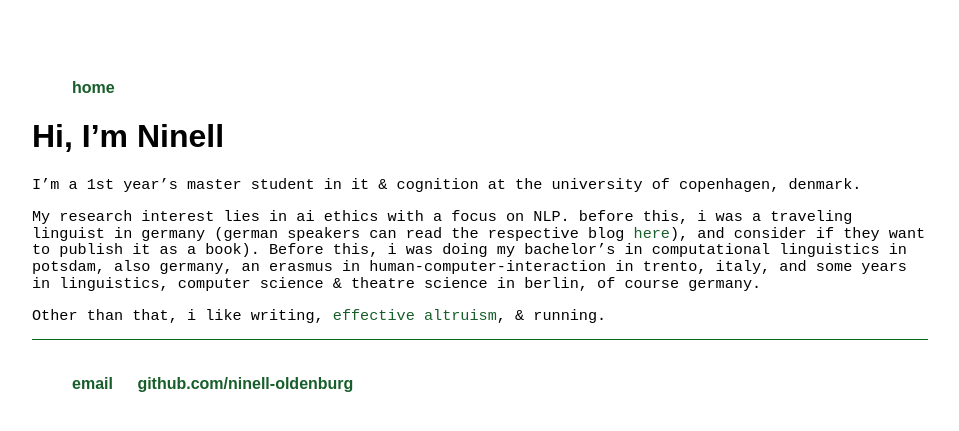
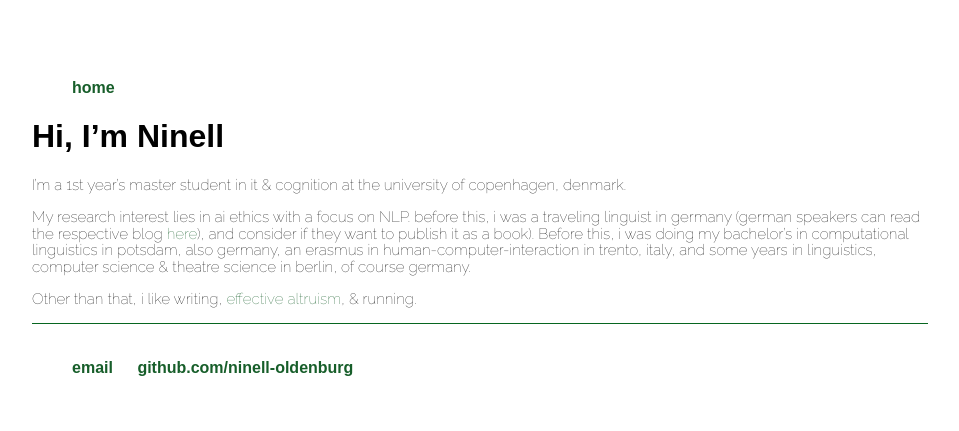
Before and after one commit to ninell-oldenburg/ninell-oldenburg.github.io, a Jekyll site: the page built from README.md, in a window 1280 px wide. Shown: the top 431 px of the page, without its empty margins (160-1119 px from the left). Built offline with Jekyll 4.4.1, drawn with Linux system fonts in a browser that asks for light colours; our own code applies the rules of GitHub Pages for plain Markdown files.

Commit message:
Update main.css

```diff
--- a/css/main.css
+++ b/css/main.css
@@ -36,7 +36,7 @@ h2 {
 
 p {
     font-size: 0.95em;
-    font-family: 'Courier New', monospace;
+    font-family: 'Raleway', sans-serif;
     line-height: 1.1em;
     color: #010101;
 }
```
